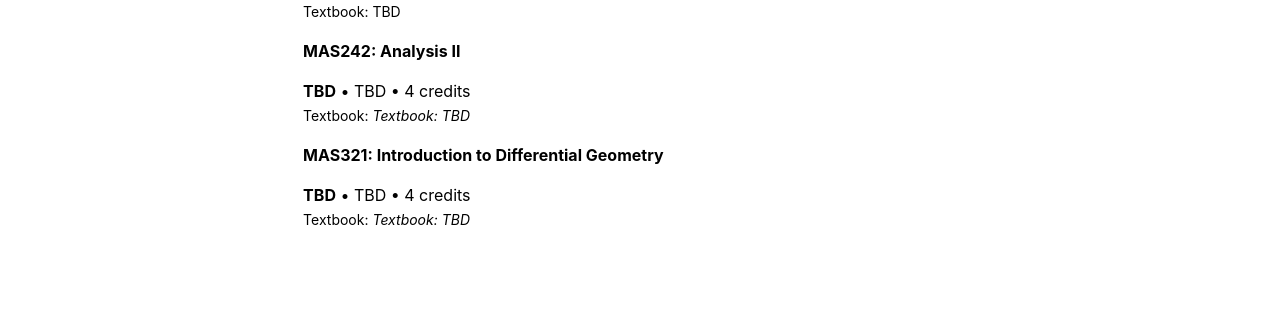
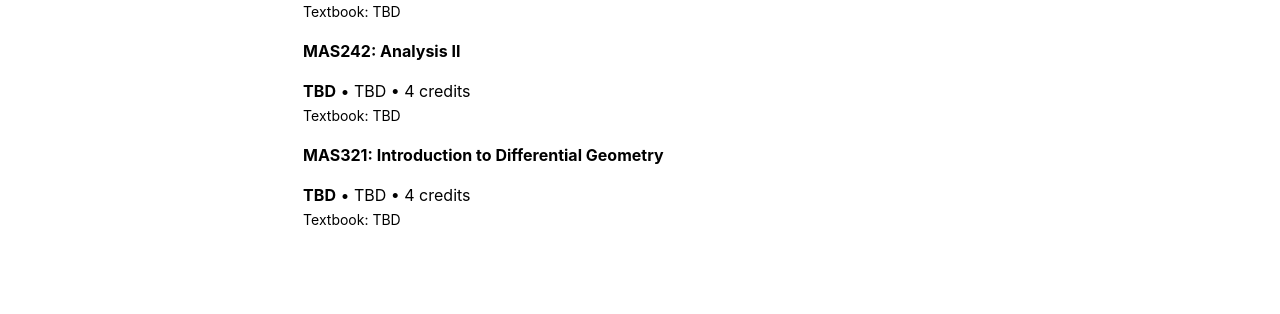
Before and after one commit to mino-jeong/mino-jeong.github.io, a Jekyll site: the page built from coursework.md, in a window 1280 px wide. Shown: the part 749-1063 px from the top of the page. Built offline with Jekyll 4.4.1, drawn with Linux system fonts in a browser that asks for light colours.

Commit message:
Update 2025-2.yml

```diff
--- a/_data/coursework/2025-2.yml
+++ b/_data/coursework/2025-2.yml
@@ -4,8 +4,8 @@
 
 - title: 'MAS242: Analysis II'
   description: '<strong>TBD</strong> • TBD • 4 credits'
-  textbook: '<i>Textbook: TBD</i>'
+  textbook: "TBD<!--Rudin's Principles of Mathematical Analysis-->"
 
 - title: 'MAS321: Introduction to Differential Geometry'
   description: '<strong>TBD</strong> • TBD • 4 credits'
-  textbook: '<i>Textbook: TBD</i>'
+  textbook: "TBD<!--do Carmo's Differential Geometry of Curves and Surfaces-->"
```
